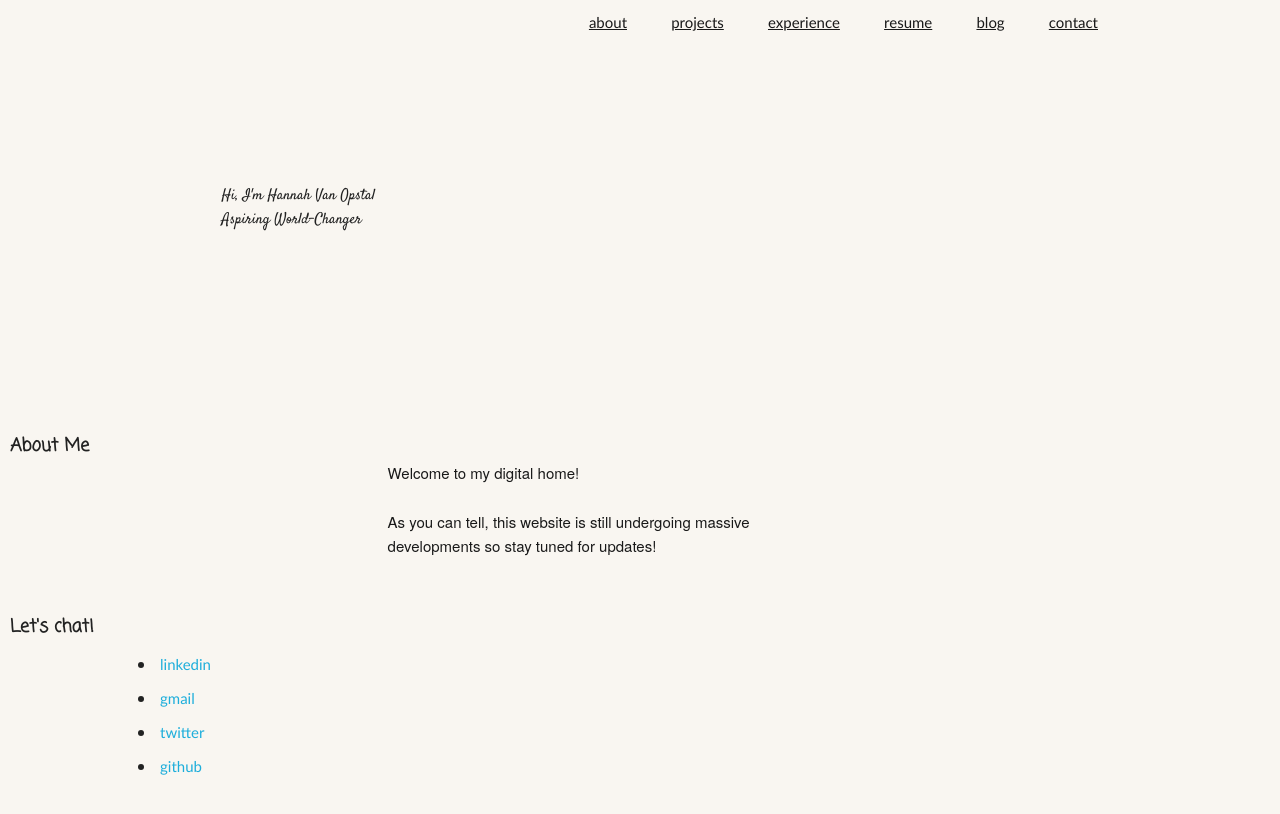
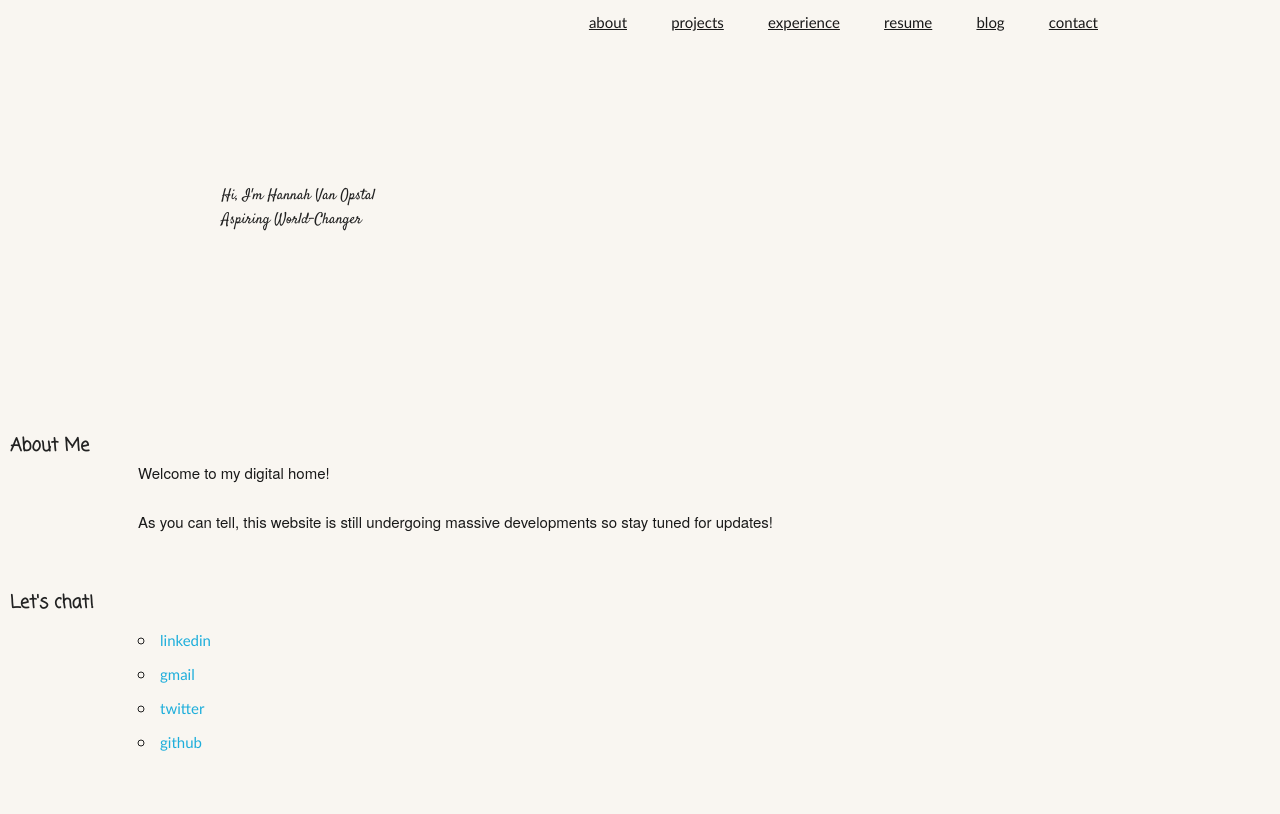
Before and after one commit to hvanopstal/hvanopstal.github.io, a Jekyll site: the page index.html, which Jekyll copies as it is, in a window 1280 px wide. Shown: the top 814 px of the page. Built offline with Jekyll 4.4.1, drawn with Linux system fonts in a browser that asks for light colours; some web fonts are replaced.

Commit message:
Update index.html

```diff
--- a/index.html
+++ b/index.html
@@ -20,7 +20,9 @@
   <div class="container">
     <div class="navigation-bar" role="navigation">
       <span class="home">
-        <a href="/Home"><src="PHOTOS/Signature_v1.jpg" alt="Hannah Van Opstal" img style="width: 60px"></a>
+        <a href="/Home">
+          <src="PHOTOS/Signature_v1.jpg" alt="Hannah Van Opstal"; img style="width: 60px">
+        </a>
       </span>
       <ul class="nav">
         <li><a href="#about">about</a></li>
@@ -33,37 +35,35 @@
     </div>
   </div>
 
-  <div class="intro">
-    <div class="container">
-      <div class="intro-welcome">Hi, I'm Hannah Van Opstal</div>
-      <div class="intro-jobtitle">Aspiring World-Changer</div>
+  <section id="home">
+    <div class="intro">
+      <div class="container">
+        <div class="intro-welcome">Hi, I'm Hannah Van Opstal</div>
+        <div class="intro-jobtitle">Aspiring World-Changer</div>
+      </div>
     </div>
-  </div>
+  </section>
 
   <section id="about">
     <div class="section-title">About Me</div>
     <div class="container">
-      <div class="two columns">
-        &nbsp;
-        <!-- picture -->
-      </div>
-      <div class="one column">&nbsp;</div>
-      <div class="five columns">
+      <ul class="about-me">
         <p>Welcome to my digital home! </p>
-        <p>As you can tell, this website is still undergoing massive developments so stay tuned for updates!</p>
-      </div>
+        <p>As you can tell, this website is still undergoing massive developments
+        so stay tuned for updates!</p>
+      </ul>
     </div>
     </section>
 
     <section id="contact">
     <div class="section-title">Let's chat!</div>
     <div class="container">
-      <div class="contact-information">
+      <ul class="contact-information">
         <li><a href="https://ca.linkedin.com/pub/hannah-van-opstal/91/1/880">linkedin</a></li>
         <li><a href="mailto:hannah.van.opstal@gmail.com">gmail</a></li>
         <li><a href="https://twitter.com/hannahvanopstal">twitter</a></li>
         <li><a href="https://github.com/hvanopstal/">github</a></li>
-      </div>
+      </ul>
     </div>
   </section>
 
```
